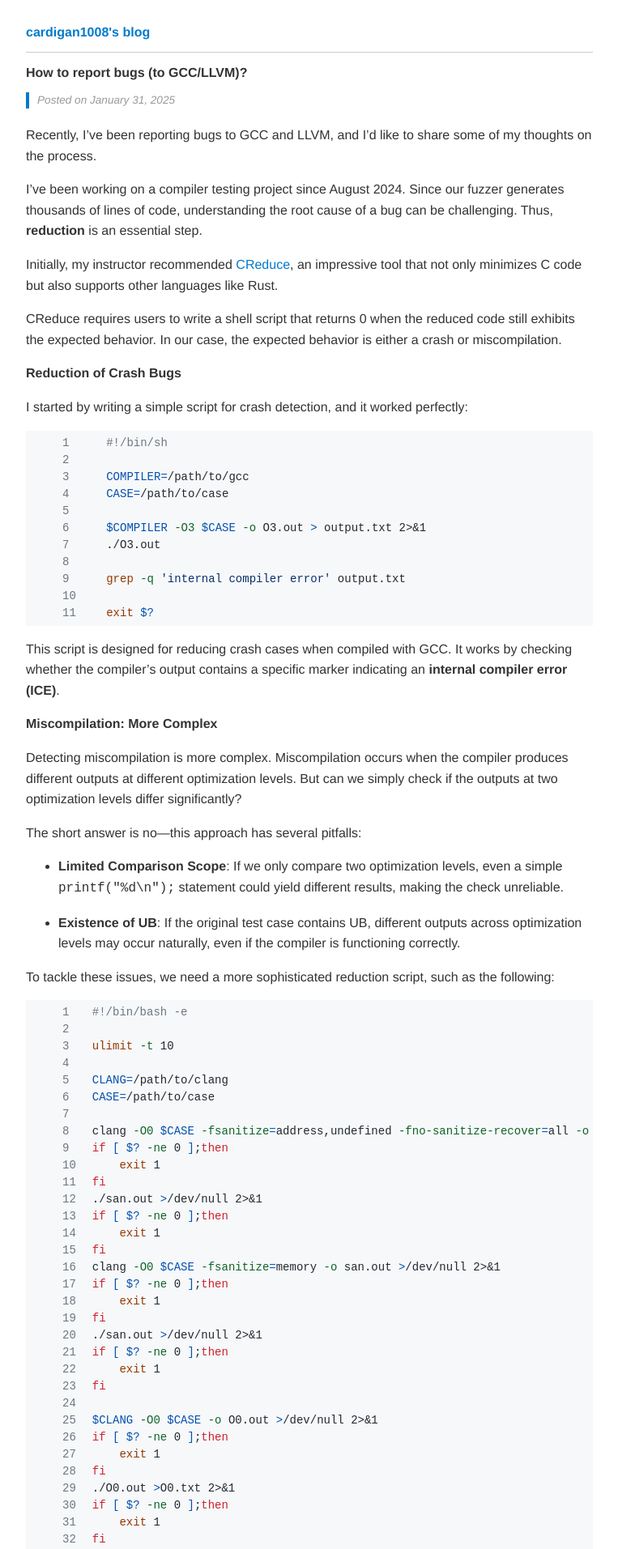
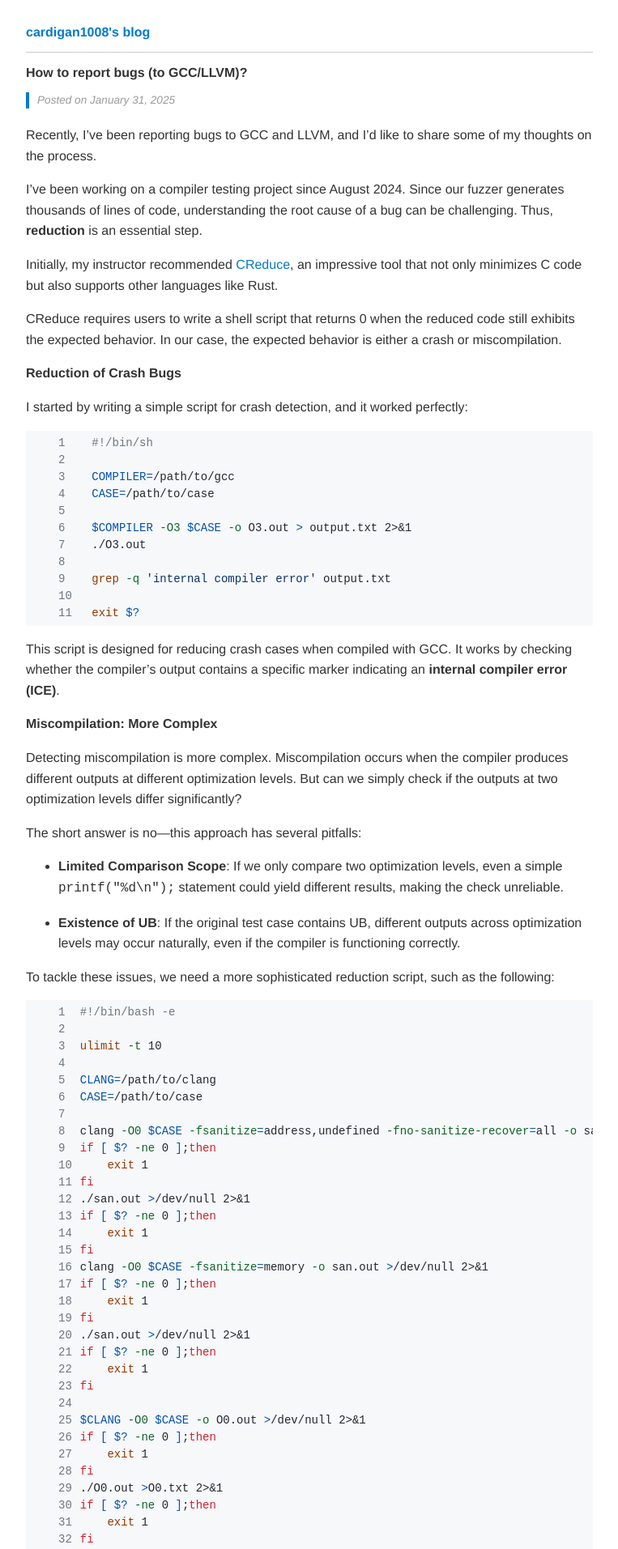
Before and after one commit to cardigan1008/cardigan1008.github.io, a Jekyll site: the page built from _posts/2025-01-31-how-to-report-compiler-bugs.md, in a window 1280 px wide. Shown: the top 1913 px of the page at 81% size, without its empty margins (258-1021 px from the left). Built offline with Jekyll 4.4.1, drawn with Linux system fonts in a browser that asks for light colours.

Commit message:
adjust md format

```diff
--- a/assets/css/syntax.css
+++ b/assets/css/syntax.css
@@ -3,7 +3,7 @@
   width: 100%;
 }
 .highlight td {
-  padding: 5px 10px;
+  padding: 5px 5px;
   vertical-align: top;
 }
 .highlight .gutter {
@@ -11,7 +11,6 @@
   text-align: right;
   font-size: 12px;
   padding-right: 4px;
-  padding-left: 2px;
   width: 2em;
   user-select: none;
 }
```
